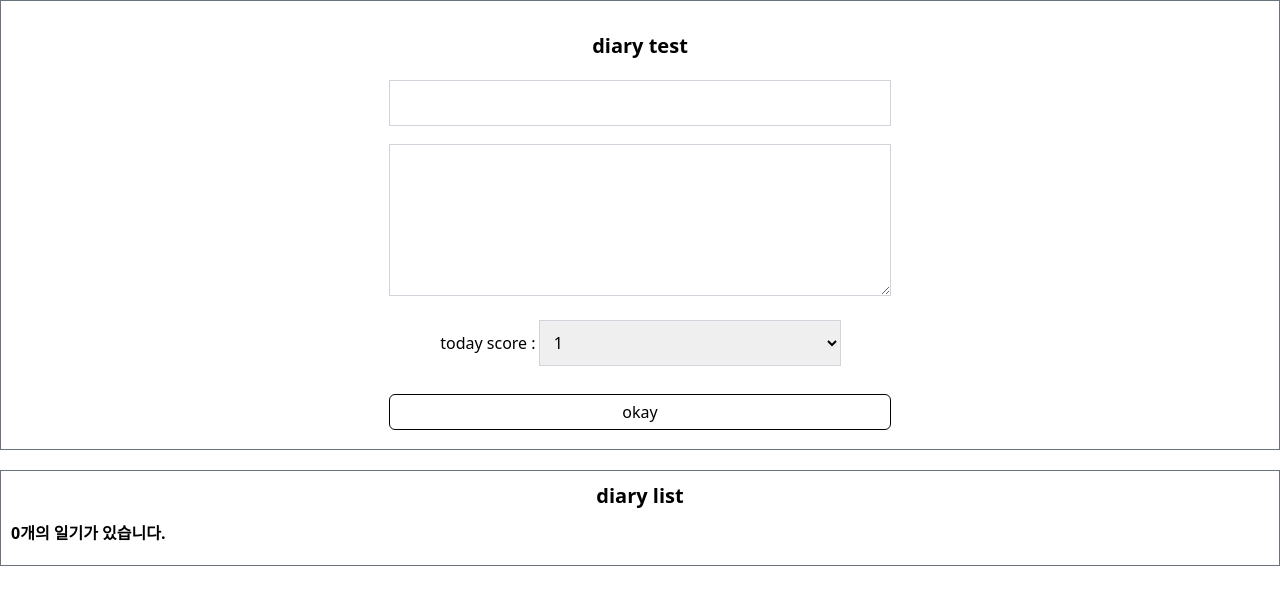
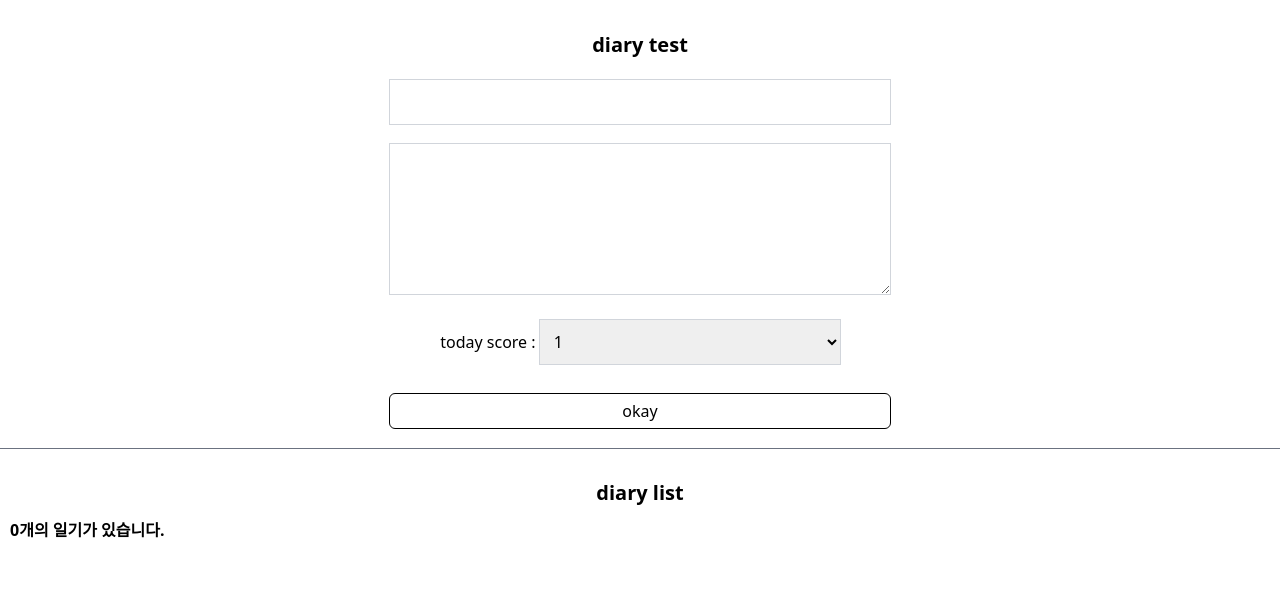
Before and after one commit to pyeong777/React-Tailwind, a React (Create React App) app: page / in a window 1280 px wide. Shown: the top 604 px of the page. Built offline with nearby package versions, Linux system fonts and the light colour scheme.

Commit message:
💄 update style

```diff
--- a/src/App.js
+++ b/src/App.js
@@ -25,7 +25,7 @@ const onCreate = (author, content, emotion) => {
   setData([newItem, ...data])
 };
 
-const onDelete = (targetId) => {
+const onRemove = (targetId) => {
   const newDiaryList = data.filter((item) => item.id !== targetId);
   setData(newDiaryList);
 };
@@ -33,7 +33,7 @@ const onDelete = (targetId) => {
  return (
     <div className='App'>
       <DiaryEditor onCreate={onCreate}/>
-      <DiaryList onDelete={onDelete} diaryList={data}/>
+      <DiaryList onRemove={onRemove} diaryList={data}/>
  </div>
  );
 }
--- a/src/DiaryEditor.js
+++ b/src/DiaryEditor.js
@@ -40,7 +40,7 @@ const DiaryEditor = ({onCreate}) => {
     }
 
     return (
-        <div className="p-10 text-center border-gray-500 border-1">
+        <div className="p-10 text-center outline-gray-500 outline outline-1">
             <h2 className="p-20 font-bold text-20">diary test</h2>
                 <div>
                     <input
--- a/src/DiaryItem.js
+++ b/src/DiaryItem.js
@@ -1,4 +1,4 @@
-const DiaryItem = ({onDelete, author, content, created_date, emotion, id}) => {
+const DiaryItem = ({onRemove, author, content, created_date, emotion, id}) => {
     return (
         <div className="p-20 mb-10 bg-gray-100">
             <div className="pb-10 mb-10 border-gray-500 border-b-1">
@@ -10,7 +10,7 @@ const DiaryItem = ({onDelete, author, content, created_date, emotion, id}) => {
                 <button className="p-5 mt-25 w-100 outline outline-1 rounded-5 hover:bg-yellow-300 hover:text-white"
                         onClick={() => {
                         if(window.confirm(`${id+1}번째 일기를 정말 삭제하시겠습니까?`)) {
-                            onDelete(id);
+                            onRemove(id);
                         }
                     }}>삭제하기
                 </button>
--- a/src/DiaryList.js
+++ b/src/DiaryList.js
@@ -1,13 +1,13 @@
 import DiaryItem from './DiaryItem';
 
-const DiaryList = ( {onDelete, diaryList} ) => {
+const DiaryList = ( {onRemove, diaryList} ) => {
     return (
-        <div className="p-10 mt-20 border-gray-500 border-1">
+        <div className="p-10 mt-20">
             <h2 className='font-bold text-center text-20'>diary list</h2>
             <h3 className='my-10 font-bold'>{diaryList.length}개의 일기가 있습니다.</h3>
             <div>
                 {diaryList.map((item) => (
-                    <DiaryItem key={item.id} {...item} onDelete={onDelete}/>
+                    <DiaryItem key={item.id} {...item} onRemove={onRemove}/>
                 ))}
             </div>
         </div>
```
